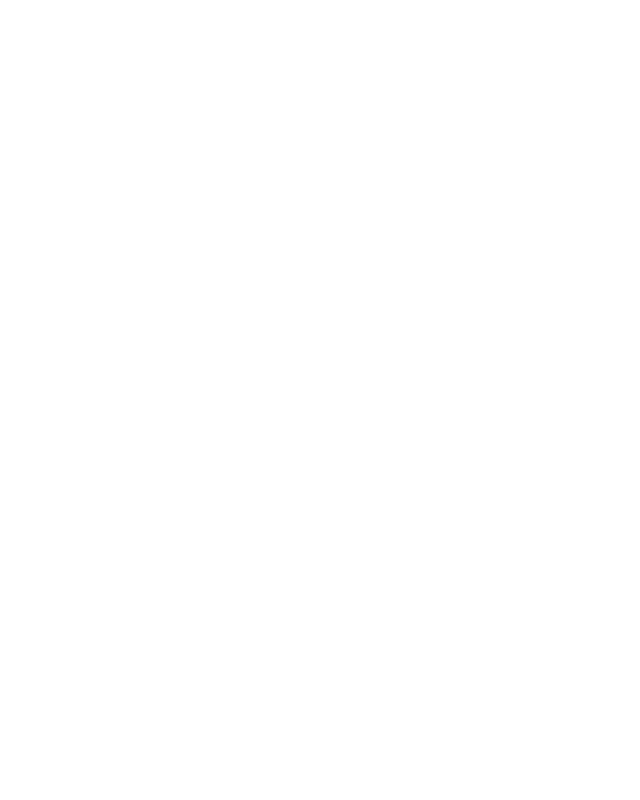
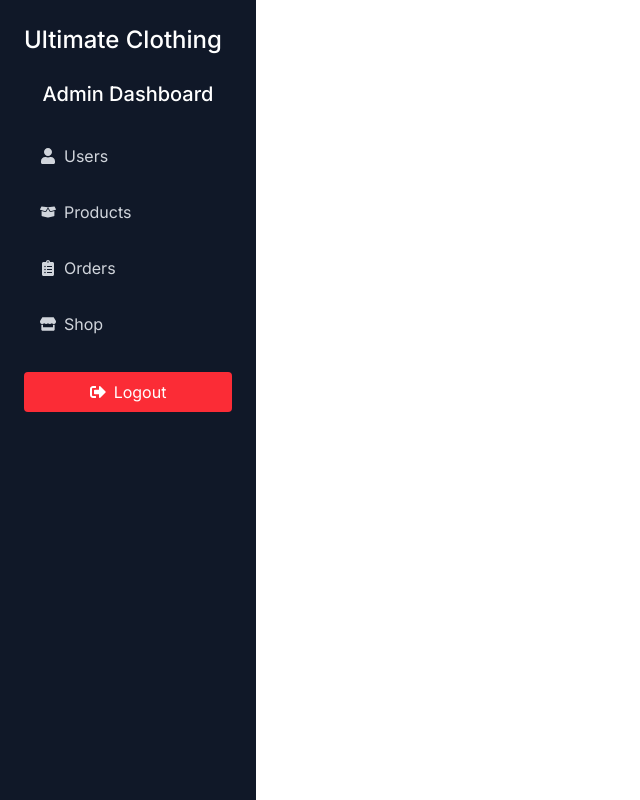
Before and after one commit to Lakshanj2701/ultimate-clothing-store, a React (Vite) app in the folder frontend/: page /admin in a window 1280 px wide. Before the commit this address had no page. Shown: the whole page, without its empty margins (0-640 px from the left). Built offline with nearby package versions, Linux system fonts and the light colour scheme.

Commit message:
up to admin ui

```diff
--- a/frontend/src/App.jsx
+++ b/frontend/src/App.jsx
@@ -3,6 +3,7 @@
 import UserLayout from './components/Layout/UserLayout';
 import Home from "./pages/Home";
 import { Toaster } from "sonner";
+import AdminLayout from './components/Admin/AdminLayout';
 
 const App = () => {
   return (
@@ -13,7 +14,7 @@
         <Route path="/" element={<UserLayout/>}>
          <Route index element={<Home />} />
         </Route>
-        <Route>{/* Admin Layout*/}</Route>
+        <Route path="/admin" element={< AdminLayout/>}>{/* Admin Layout*/}</Route>
 
       </Routes>
     </BrowserRouter>
--- a/frontend/src/components/Admin/AdminLayout.jsx
+++ b/frontend/src/components/Admin/AdminLayout.jsx
@@ -1,9 +1,55 @@
-import React from 'react'
+
+import { useState } from 'react';
+import { FaBars } from 'react-icons/fa';
+import AdminSidebar from './AdminSidebar';
+import { Outlet } from 'react-router-dom';
 
 const AdminLayout = () => {
+
+    const [isSidebarOpen, setIsSidebarOpen] = useState(false);
+
+    const toggleSidebar = () => {
+      setIsSidebarOpen(!isSidebarOpen);
+    };
+
+
   return (
-    <div>AdminLayout</div>
-  )
-}
+    <div className="min-h-screen flex flex-col md:flex-row relative">
+        {/* Mobile Toggle Button */}
+        <div className="flex md:hidden p-4 bg-gray-900 text-white z-20 ">
+            <button onClick={toggleSidebar} className="flex items-center">
+            <FaBars size={24} />
+            </button>
+            <h1 className="ml-4 text-xl font-medium">Admin Dashbord</h1>
+        </div>
 
-export default AdminLayout
+        {/* Overlay for mobile sidebar */}
+        {isSidebarOpen && (
+            <div
+                className="fixed inset-0 z-10  md:hidden"
+                onClick={toggleSidebar}
+            ></div>
+        )}
+
+        {/* Sidebar */}
+        <div
+            className={`bg-gray-900 w-64 min-h-screen text-white absolute md:relative transform ${
+                isSidebarOpen ? "translate-x-0" : "-translate-x-full"
+            } transition-transform duration-300 md:translate-x-0 md:static md:block z-20`}
+            >
+            {/* Sidebar content goes here */}
+            <AdminSidebar />
+        </div>
+
+        {/* Main content */}
+        <div className="flec-grow p-6 overflow-auto">
+            <Outlet/>
+        </div>
+
+
+    </div>
+
+  );
+};
+
+export default AdminLayout;
--- /dev/null
+++ b/frontend/src/components/Admin/AdminSidebar.jsx
@@ -0,0 +1,95 @@
+import React from 'react';
+import { Link } from 'react-router-dom';
+import { NavLink } from 'react-router-dom';
+import { FaBoxOpen, FaClipboardList, FaSignOutAlt, FaStore, FaUser } from 'react-icons/fa';
+import { useNavigate } from 'react-router-dom';
+
+
+const AdminSidebar = () => {
+
+    const navigate = useNavigate();
+
+    const handleLogout = () => {
+        navigate("/");
+    };
+
+
+  return (
+    <div className="p-6">
+        <div className="mb-6">
+            <Link to="/admin" className="text-2xl font-medium">
+            Ultimate Clothing
+            </Link>
+        </div>
+        <h2 className="text-xl font-medium mb-6 text-center">Admin Dashboard</h2>
+
+
+        <nav className="flex flex-col space-y-2">
+            <NavLink
+                to="/admin/users"
+                className={({ isActive }) =>
+                    isActive
+                    ? "bg-gray-700 text-white py-3 px-4 rounded flex items-center space-x-2"
+                    : "text-gray-300 hover:bg-gray-700 hover:text-white py-3 px-4 rounded flex items-center space-x-2"
+                }
+                >
+                <FaUser />
+                <span>Users</span>
+            </NavLink>
+
+            <NavLink
+                to="/admin/products"
+                className={({ isActive }) =>
+                    isActive
+                    ? "bg-gray-700 text-white py-3 px-4 rounded flex items-center space-x-2"
+                    : "text-gray-300 hover:bg-gray-700 hover:text-white py-3 px-4 rounded flex items-center space-x-2"
+                }
+                >
+                <FaBoxOpen />
+                <span>Products</span>
+            </NavLink>
+
+            <NavLink
+                to="/admin/orders"
+                className={({ isActive }) =>
+                    isActive
+                    ? "bg-gray-700 text-white py-3 px-4 rounded flex items-center space-x-2"
+                    : "text-gray-300 hover:bg-gray-700 hover:text-white py-3 px-4 rounded flex items-center space-x-2"
+                }
+                >
+                <FaClipboardList />
+                <span>Orders</span>
+            </NavLink>
+
+            <NavLink
+                to="/"
+                className={({ isActive }) =>
+                    isActive
+                    ? "bg-gray-700 text-white py-3 px-4 rounded flex items-center space-x-2"
+                    : "text-gray-300 hover:bg-gray-700 hover:text-white py-3 px-4 rounded flex items-center space-x-2"
+                }
+                >
+                <FaStore />
+                <span>Shop</span>
+            </NavLink>
+         </nav>
+
+         <div className="my-6">
+                <button onClick={handleLogout}
+                        className="w-full bg-red-500 hover:bg-red-600 text-white py-2 px-4 rounded flex items-center justify-center space-x-2"
+                >
+                    <FaSignOutAlt/>
+                    <span>Logout</span>
+                </button>
+        </div>
+
+
+    </div>
+
+
+
+
+  );
+};
+
+export default AdminSidebar;
--- a/frontend/src/components/Common/Navbar.jsx
+++ b/frontend/src/components/Common/Navbar.jsx
@@ -63,6 +63,10 @@
 
       {/*Right Icons*/}
       <div className="flex items-center space-x-4">
+        <Link to="/admin"
+              className="block bg-black px-2 rounded text-sm text-white">
+        Admin
+        </Link>
         <Link to="/Profile" className="hover:text-black">
         <HiOutlineUser className="h-6 w-6 text-gray-700"/>
         </Link>
```
